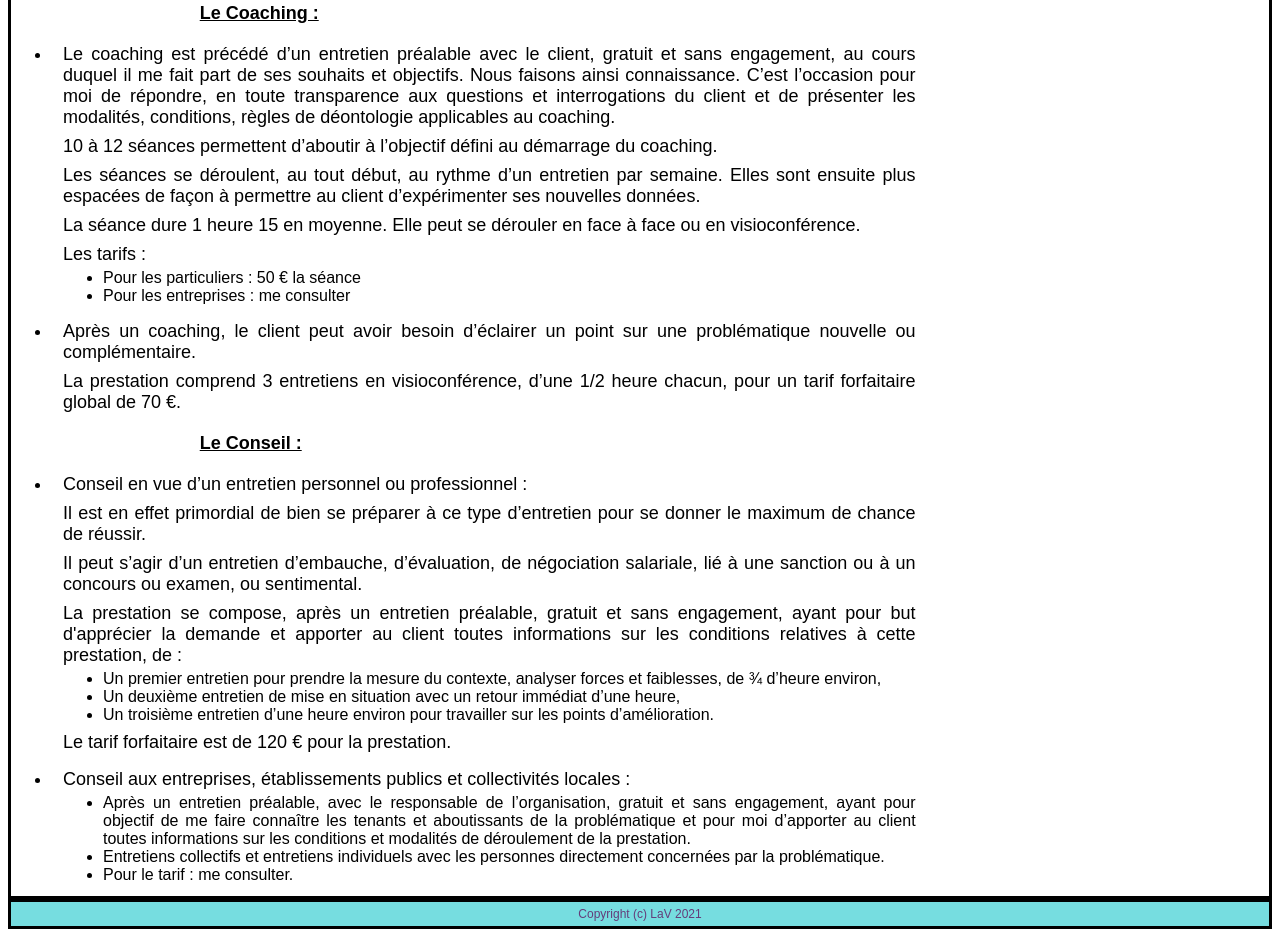
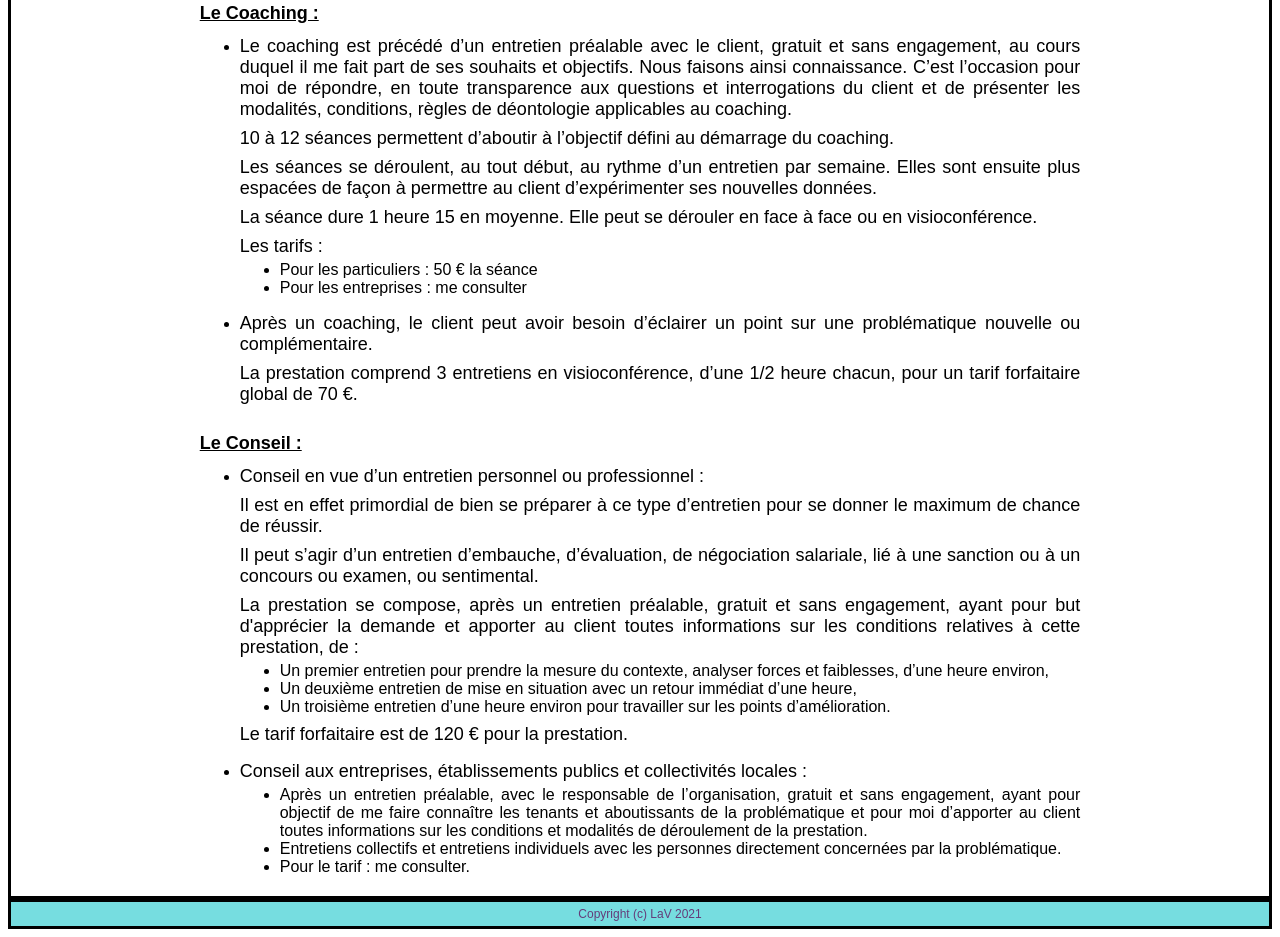
Before and after one commit to vinnn/PROJ_jmcoach, a plain HTML site: page html/comment.html in a window 1280 px wide. Shown: the part 412-1349 px from the top of the page. Drawn offline with Linux system fonts and the light colour scheme.

Commit message:
modified comment page edit + layout

```diff
--- a/css/style.css
+++ b/css/style.css
@@ -99,7 +99,14 @@ a {
     list-style-type: disc;
     display: flex;
     flex-direction: column;
+
+    /* width: 70%; */
+    /* font-size: 18px; */
+    /* text-align: justify; */
+    /* margin: 8px 12px; */
+    /* border-style: solid; */
 }
+
 .contn1-text-list {
     font-size: 18px;
     text-align: justify;
@@ -110,7 +117,15 @@ a {
     /* border-style: solid; */
 }
 
+.contn1-text-list2 {
+    font-size: 18px;
+    text-align: justify;
+    margin: 8px 12px;
+    margin-left: 0%;
+    margin-right: auto;
 
+    /* border-style: solid; */
+}
 
 /*****************/
 /* CONTN1 STYLES */
@@ -150,7 +165,6 @@ a {
     padding: 4px 0;
 }
 .contn1-text {
-
     width: 70%;
     font-size: 18px;
     text-align: justify;
--- a/html/comment.html
+++ b/html/comment.html
@@ -42,21 +42,21 @@
     <img class="contn1-img1" src="../img/pexels-pixabay-415582.jpg" alt="bougies">
     <!-- <img class="contn1-img1" src="../img/candles2.jpg" alt="bougies"> -->
 
-    <div class="contn1-text"><strong><u>Le Coaching :</u></strong></div>
+    <div class="contn1-text"><strong><u>Le Coaching :</u></strong>
         <ul class="text-list">
           <li>
-        <div class="contn1-text">Le coaching est précédé d’un entretien préalable avec le client, gratuit et sans engagement, au cours duquel il me fait part de ses souhaits et objectifs. Nous faisons ainsi connaissance. C’est l’occasion pour moi de répondre, en toute transparence aux questions et interrogations du client et de présenter les modalités, conditions, règles de déontologie applicables au coaching.</div>
+                <div class="contn1-text-list2">Le coaching est précédé d’un entretien préalable avec le client, gratuit et sans engagement, au cours duquel il me fait part de ses souhaits et objectifs. Nous faisons ainsi connaissance. C’est l’occasion pour moi de répondre, en toute transparence aux questions et interrogations du client et de présenter les modalités, conditions, règles de déontologie applicables au coaching.</div>
 
-        <div class="contn1-text">10 à 12 séances permettent d’aboutir à l’objectif défini au démarrage du coaching.</div>
+                <div class="contn1-text-list2">10 à 12 séances permettent d’aboutir à l’objectif défini au démarrage du coaching.</div>
 
 
 
-        <div class="contn1-text">Les séances se déroulent, au tout début, au rythme d’un entretien par semaine. Elles sont ensuite plus espacées de façon à permettre au client d’expérimenter ses nouvelles données.</div>
-        <div class="contn1-text">La séance dure 1 heure 15 en moyenne. Elle peut se dérouler en face à face ou en visioconférence.</div>
+                <div class="contn1-text-list2">Les séances se déroulent, au tout début, au rythme d’un entretien par semaine. Elles sont ensuite plus espacées de façon à permettre au client d’expérimenter ses nouvelles données.</div>
+                <div class="contn1-text-list2">La séance dure 1 heure 15 en moyenne. Elle peut se dérouler en face à face ou en visioconférence.</div>
 
 
 
-        <div class="contn1-text">Les tarifs :
+                <div class="contn1-text-list2">Les tarifs :
                   <ul class="text-list">
                     <li>Pour les particuliers : 50 € la séance</li>
                     <li>Pour les entreprises : me consulter</li>
@@ -66,45 +66,44 @@
 
           <li>
                 <!-- <div class="contn1-text"><strong><u>L’accompagnement post-coaching :</u></strong></div> -->
-        <div class="contn1-text">Après un coaching, le client peut avoir besoin d’éclairer un point sur une problématique nouvelle ou complémentaire.</div>
-        <div class="contn1-text">La prestation comprend 3 entretiens en visioconférence, d’une 1/2 heure chacun, pour un tarif forfaitaire global de 70 €.</div>
+                <div class="contn1-text-list2">Après un coaching, le client peut avoir besoin d’éclairer un point sur une problématique nouvelle ou complémentaire.</div>
+                <div class="contn1-text-list2">La prestation comprend 3 entretiens en visioconférence, d’une 1/2 heure chacun, pour un tarif forfaitaire global de 70 €.</div>
           </li>
 
         </ul>
+    </div>
 
 
 
-
-    <div class="contn1-text"><strong><u>Le Conseil :</u></strong></div>
-
+    <div class="contn1-text"><strong><u>Le Conseil :</u></strong>
 
         <ul class="text-list">
           <li>
-        <div class="contn1-text">Conseil en vue d’un entretien personnel ou professionnel :</div>
+            <div class="contn1-text-list2">Conseil en vue d’un entretien personnel ou professionnel :</div>
 
-        <div class="contn1-text">Il est en effet primordial de bien se préparer à ce type d’entretien pour se donner le maximum de chance de réussir.</div>
-        <div class="contn1-text">Il peut s’agir d’un entretien d’embauche, d’évaluation, de négociation salariale, lié à une sanction ou à un concours ou examen, ou sentimental.</div>
-        <div class="contn1-text">La prestation se compose, après un entretien préalable, gratuit et sans engagement, ayant pour but d'apprécier la demande et apporter au client toutes informations sur les conditions relatives à cette prestation, de :
+            <div class="contn1-text-list2">Il est en effet primordial de bien se préparer à ce type d’entretien pour se donner le maximum de chance de réussir.</div>
+            <div class="contn1-text-list2">Il peut s’agir d’un entretien d’embauche, d’évaluation, de négociation salariale, lié à une sanction ou à un concours ou examen, ou sentimental.</div>
+            <div class="contn1-text-list2">La prestation se compose, après un entretien préalable, gratuit et sans engagement, ayant pour but d'apprécier la demande et apporter au client toutes informations sur les conditions relatives à cette prestation, de :
               <ul class="text-list">
-            <li>Un premier entretien pour prendre la mesure du contexte, analyser forces et faiblesses, de ¾ d’heure environ,</li>
+                <li>Un premier entretien pour prendre la mesure du contexte, analyser forces et faiblesses, d’une heure environ,</li>
                 <li>Un deuxième entretien de mise en situation avec un retour immédiat d’une heure,</li>
                 <li>Un troisième entretien d’une heure environ pour travailler sur les points d’amélioration.</li>
               </ul>
             </div>
-        <div class="contn1-text">Le tarif forfaitaire est de 120 € pour la prestation.</div>
+            <div class="contn1-text-list2">Le tarif forfaitaire est de 120 € pour la prestation.</div>
           </li>
 
           <li>
-        <div class="contn1-text">Conseil aux entreprises, établissements publics et collectivités locales :
+            <div class="contn1-text-list2">Conseil aux entreprises, établissements publics et collectivités locales :
                 <ul class="text-list">
                   <li>Après un entretien préalable, avec le responsable de l’organisation, gratuit et sans engagement, ayant pour objectif de me faire connaître les tenants et aboutissants de la problématique et pour moi d’apporter au client toutes informations sur les conditions et modalités de déroulement de la prestation.</li>
                   <li>Entretiens collectifs et entretiens individuels avec les personnes directement concernées par la problématique.</li>
                   <li>Pour le tarif : me consulter.</li>
                 </ul>
-
+            </div>
           </li>
-
-
+        </ul>
+    </div>
   </div>
 
 
```
Also changed, not shown: 1 other file. Lines whose indentation alone changed are shown as unchanged.
